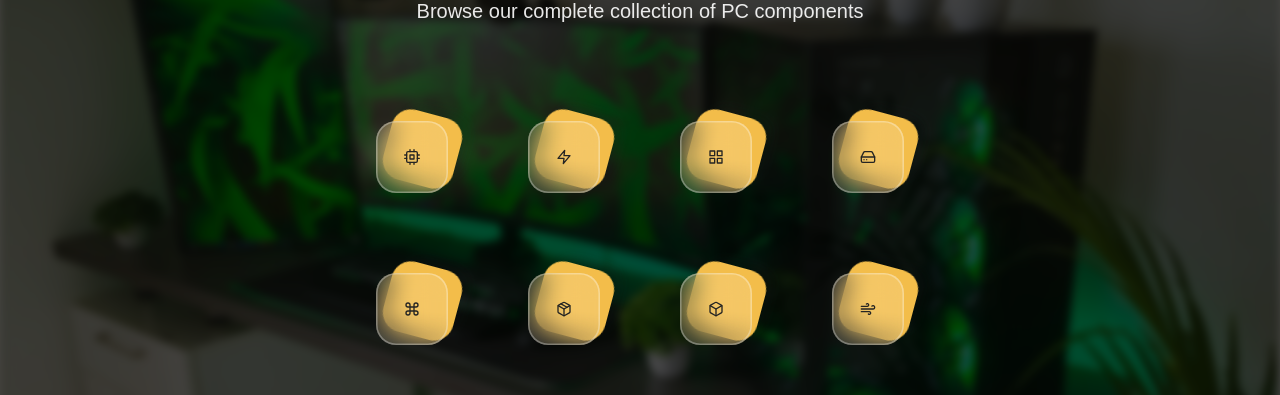
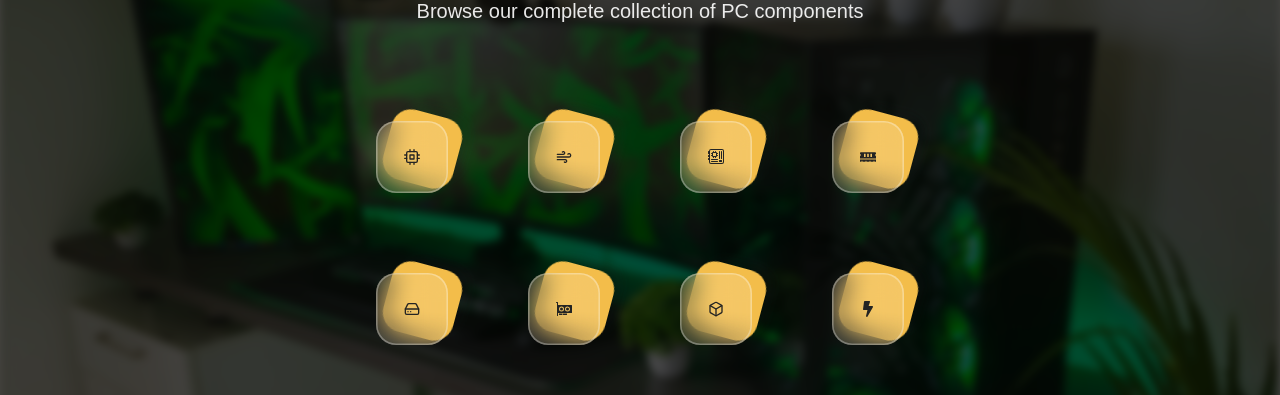
Before and after one commit to Osaid-Raddad/PC-Builder, a React (Vite) app in the folder FrontEnd/Website/: page / in a window 1280 px wide. Shown: the part 1400-1795 px from the top of the page. Built offline with nearby package versions, Linux system fonts and the light colour scheme; a web font is replaced by a local one.

Commit message:
Reorder Buttons on Home Page

```diff
--- a/FrontEnd/Website/src/pages/home/Home.jsx
+++ b/FrontEnd/Website/src/pages/home/Home.jsx
@@ -21,19 +21,21 @@ import {
   FiDisc,
   FiAperture
 } from 'react-icons/fi';
+import {BsMotherboard, BsGpuCard} from 'react-icons/bs';
+import {FaMemory , FaBolt} from 'react-icons/fa';
 
 const Home = () => {
   const navigate = useNavigate();
 
   const featureItems = [
     { icon: <FiCpu />, color: colors.mainYellow, label: 'CPU', link: '/products/cpu' },
-    { icon: <FiZap />, color: colors.mainYellow, label: 'GPU', link: '/products/gpu' },
-    { icon: <FiGrid />, color: colors.mainYellow, label: 'Motherboard', link: '/products/motherboard' },
+    { icon: <FiWind />, color: colors.mainYellow, label: 'CPU Cooler', link: '/products/cooler' },
+    { icon: <BsMotherboard />, color: colors.mainYellow, label: 'Motherboard', link: '/products/motherboard' },
+    { icon: <FaMemory />, color: colors.mainYellow, label: 'Memory', link: '/products/memory' },
     { icon: <FiHardDrive />, color: colors.mainYellow, label: 'Storage', link: '/products/storage' },
-    { icon: <FiCommand />, color: colors.mainYellow, label: 'Memory', link: '/products/memory' },
-    { icon: <FiPackage />, color: colors.mainYellow, label: 'Power Supply', link: '/products/power-supply' },
+    { icon: <BsGpuCard />, color: colors.mainYellow, label: 'GPU', link: '/products/gpu' },
     { icon: <FiBox />, color: colors.mainYellow, label: 'Case', link: '/products/case' },
-    { icon: <FiWind />, color: colors.mainYellow, label: 'CPU Cooler', link: '/products/cooler' },
+    { icon: <FaBolt />, color: colors.mainYellow, label: 'Power Supply', link: '/products/power-supply' },
     { icon: <FiMonitor />, color: colors.mainYellow, label: 'Monitor', link: '/products/monitor' },
     { icon: <FiDisc />, color: colors.mainYellow, label: 'Peripherals', link: '/products/peripherals' },
     { icon: <FiAperture />, color: colors.mainYellow, label: 'Accessories', link: '/products/accessories' },
--- a/FrontEnd/Website/src/pages/user/builder/Builder.jsx
+++ b/FrontEnd/Website/src/pages/user/builder/Builder.jsx
@@ -6,11 +6,8 @@ import BounceCard from '../../../components/animations/BounceCard/BounceCard.jsx
 import QRCodeModal from '../../../components/user/builder/QRCodeModal.jsx';
 import colors from '../../../config/colors';
 import {
-  FaMicrochip,
-  FaFan,
   FaMemory,
   FaHdd,
-  FaDesktop,
   FaBolt,
   FaTv,
   FaNetworkWired,
```
